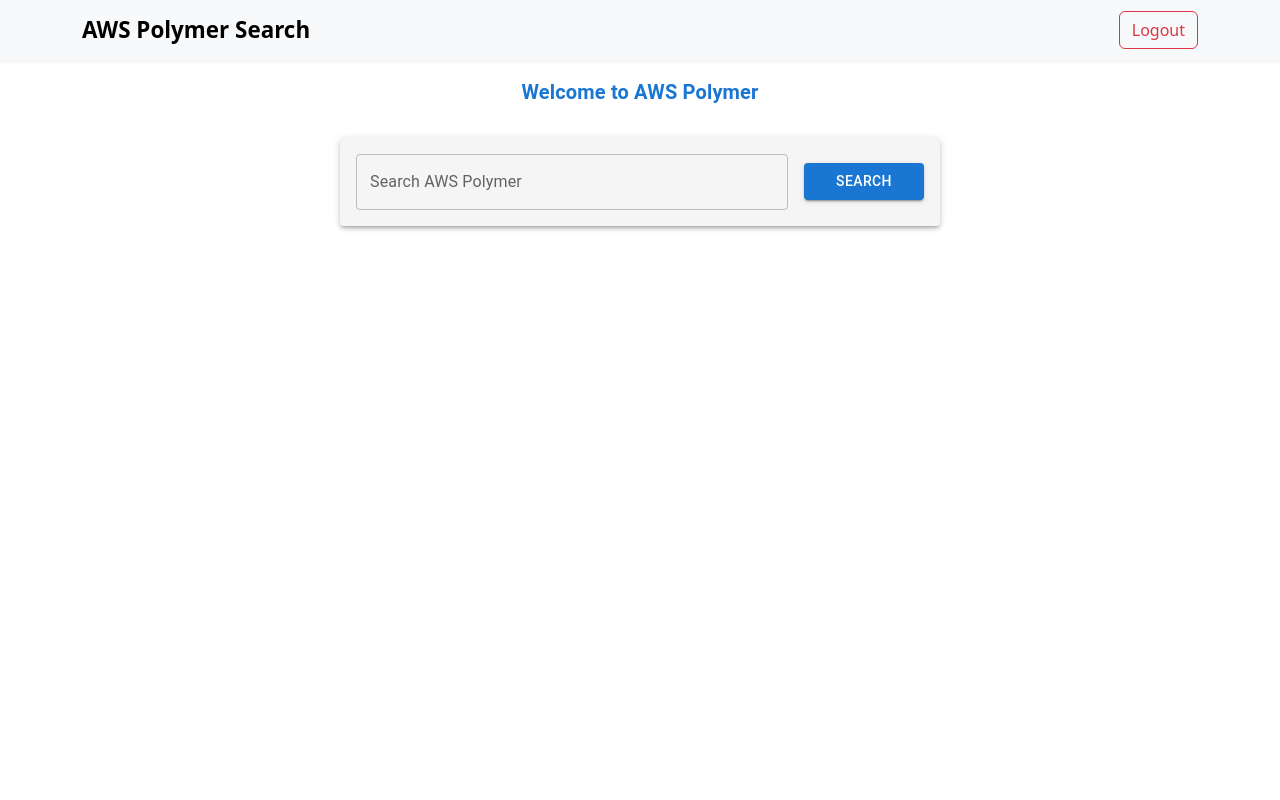
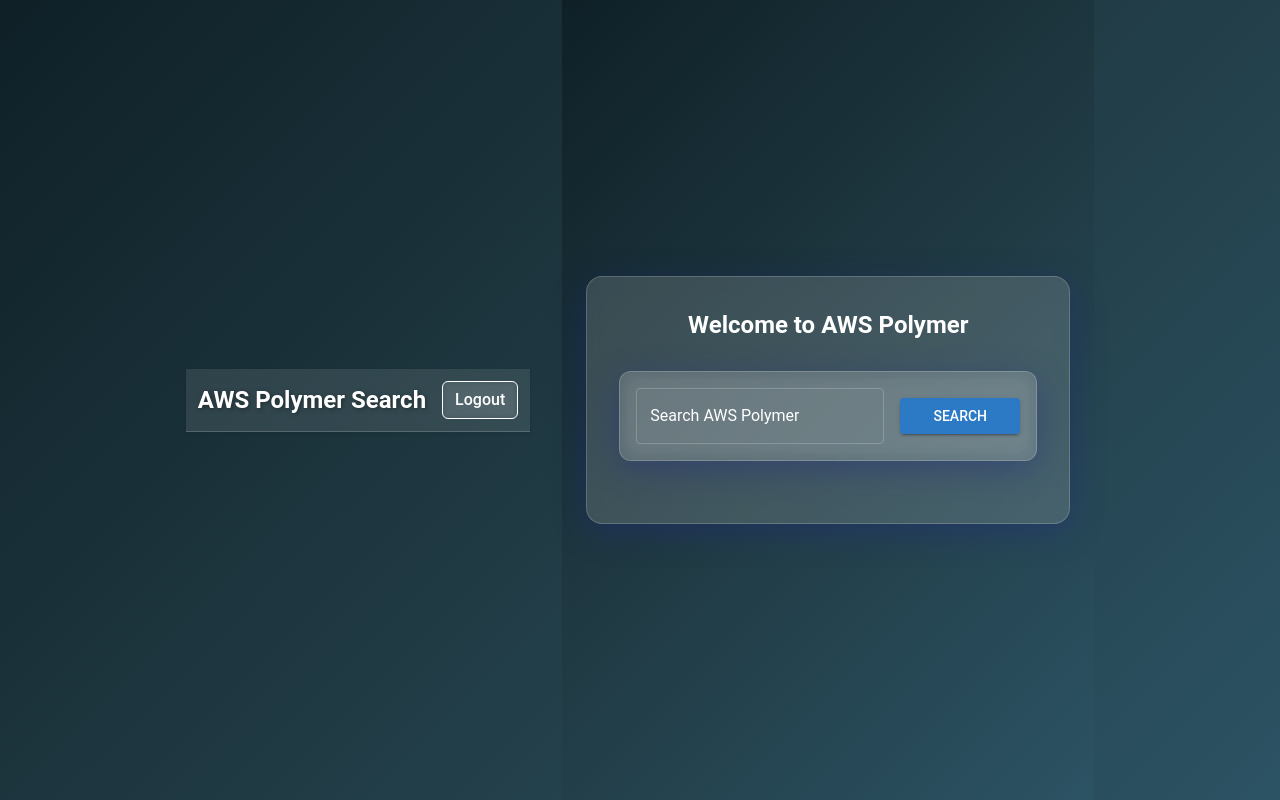
Before and after one commit to 1Vidhyasagar/aws-polymer-search-frontend, a React (Vite) app: page /dashboard in a window 1280 px wide. Built offline with nearby package versions, Linux system fonts and the light colour scheme; sample sign-in values are in the browser's storage.

Commit message:
Added css properties

```diff
--- a/src/components/DashboardCards.jsx
+++ b/src/components/DashboardCards.jsx
@@ -1,5 +1,5 @@
 import React, { useState } from "react";
-import { Typography, Box } from "@mui/material";
+import { Typography, Box, Container } from "@mui/material";
 import SearchBar from "./SearchBar";
 import SearchResults from "./SearchResults";
 import SearchChart from "./SearchChart";
@@ -39,26 +39,48 @@
   };
 
   return (
-    <Box sx={{ padding: "1rem", textAlign: "center" }}>
-      {/* Always visible heading */}
+    <Box
+      minHeight="100vh"
+      display="flex"
+      justifyContent="center"
+      alignItems="center"
+      sx={{
+        background: "linear-gradient(135deg, #0f2027, #203a43, #2c5364)",
+        backgroundSize: "cover",
+        backgroundPosition: "center",
+        py: 4,
+      }}
+    >
+      <Container maxWidth="md">
+        <Box
+          p={4}
+          sx={{
+            background: "rgba(255, 255, 255, 0.15)",
+            boxShadow: "0 8px 32px 0 rgba(31, 38, 135, 0.37)",
+            backdropFilter: "blur(8px)",
+            WebkitBackdropFilter: "blur(8px)",
+            borderRadius: "16px",
+            border: "1px solid rgba(255, 255, 255, 0.18)",
+            textAlign: "center",
+          }}
+        >
           <Typography
-        variant="h6"
+            variant="h5"
             component="h2"
-        sx={{ mb: 3, color: "#1976d2", fontWeight: "bold" }}
+            gutterBottom
+            sx={{ color: "white", fontWeight: "bold" }}
           >
             Welcome to AWS Polymer
           </Typography>
 
           <SearchBar onSearch={handleSearch} />
 
-      {/* Show message if there is any */}
           {message && (
             <Typography color="error" sx={{ mt: 2 }}>
               {message}
             </Typography>
           )}
 
-      {/* Results and Charts */}
           {searchResults.length > 0 && (
             <>
               <SearchResults results={searchResults} />
@@ -66,6 +88,8 @@
             </>
           )}
         </Box>
+      </Container>
+    </Box>
   );
 };
 
--- a/src/components/Navbar.jsx
+++ b/src/components/Navbar.jsx
@@ -16,27 +16,62 @@
   };
 
   return (
-    <Navbar bg="light" variant="light" expand="lg" className="shadow-sm">
+    <Navbar
+      expand="lg"
+      className="shadow-sm"
+      style={{
+        background: "rgba(255, 255, 255, 0.1)",
+        backdropFilter: "blur(10px)",
+        WebkitBackdropFilter: "blur(10px)",
+        boxShadow: "0 8px 32px 0 rgba(31, 38, 135, 0.37)",
+        borderBottom: "1px solid rgba(255, 255, 255, 0.18)",
+      }}
+    >
       <Container>
-        <Navbar.Brand href="/" style={{ fontWeight: "bold", fontSize: "1.4rem" }}>
+        <Navbar.Brand
+          href="/"
+          style={{
+            fontWeight: "bold",
+            fontSize: "1.5rem",
+            color: "#ffffff",
+            textShadow: "1px 1px 4px rgba(0, 0, 0, 0.4)",
+          }}
+        >
           AWS Polymer Search
         </Navbar.Brand>
-        <Navbar.Toggle aria-controls="basic-navbar-nav" />
+        <Navbar.Toggle
+          aria-controls="basic-navbar-nav"
+          style={{ border: "none" }}
+        />
         <Navbar.Collapse id="basic-navbar-nav">
-          <Nav className="ms-auto" style={{ gap: "10px", alignItems: "center" }}>
+          <Nav
+            className="ms-auto"
+            style={{ gap: "10px", alignItems: "center" }}
+          >
             {!isAuthenticated ? (
               <>
-                <Nav.Link href="/login">Login</Nav.Link>
-                <Nav.Link href="/register">Sign Up</Nav.Link>
+                <Nav.Link href="/login" style={{ color: "#fff" }}>
+                  Login
+                </Nav.Link>
+                <Nav.Link href="/register" style={{ color: "#fff" }}>
+                  Sign Up
+                </Nav.Link>
               </>
             ) : (
               <Button
-  variant="outline-danger"
-  style={{ fontWeight: '500', padding: '6px 12px' }}
-  onClick={handleLogout}
->
-  Logout
-</Button>
+                variant="outline-light"
+                style={{
+                  fontWeight: "500",
+                  padding: "6px 12px",
+                  border: "1px solid white",
+                  color: "#fff",
+                  backdropFilter: "blur(3px)",
+                  backgroundColor: "rgba(255, 255, 255, 0.05)",
+                }}
+                onClick={handleLogout}
+              >
+                Logout
+              </Button>
             )}
           </Nav>
         </Navbar.Collapse>
--- a/src/components/SearchBar.jsx
+++ b/src/components/SearchBar.jsx
@@ -25,7 +25,12 @@
         padding: 2,
         maxWidth: 600,
         margin: "30px auto",
-        backgroundColor: "#f5f5f5",
+        background: "rgba(255, 255, 255, 0.1)", // Glassmorphism Background
+        backdropFilter: "blur(10px)", // Blur effect
+        WebkitBackdropFilter: "blur(10px)", // For Safari
+        borderRadius: "12px",
+        boxShadow: "0 8px 32px 0 rgba(31, 38, 135, 0.37)",
+        border: "1px solid rgba(255, 255, 255, 0.2)", // Light border for glass effect
       }}
     >
       <Box
@@ -44,12 +49,36 @@
           onChange={(e) => setQuery(e.target.value)}
           error={error}
           helperText={error ? "Please enter a search term" : ""}
+          sx={{
+            input: {
+              color: "#fff", // White text color
+            },
+            "& .MuiInputLabel-root": {
+              color: "#fff", // White label text
+            },
+            "& .MuiOutlinedInput-root": {
+              "& fieldset": {
+                borderColor: "rgba(255, 255, 255, 0.2)", // Light border for input
+              },
+              "&:hover fieldset": {
+                borderColor: "rgba(255, 255, 255, 0.5)", // Hover effect border color
+              },
+            },
+          }}
         />
         <Button
           variant="contained"
           color="primary"
           type="submit"
-          sx={{ minWidth: "120px" }}
+          sx={{
+            minWidth: "120px",
+            backdropFilter: "blur(5px)", // Adding a blur effect to button as well
+            background: "rgba(25, 118, 210, 0.8)", // Slightly transparent button background
+            color: "#fff", // White text on button
+            "&:hover": {
+              background: "rgba(25, 118, 210, 1)", // Solid background on hover
+            },
+          }}
         >
           Search
         </Button>
--- a/src/components/SearchChart.jsx
+++ b/src/components/SearchChart.jsx
@@ -30,18 +30,41 @@
       legend: {
         position: "top",
         labels: {
-          color: "#333",
+          color: "#fff", // White legend labels for better contrast
         },
       },
     },
     scales: {
       y: {
         beginAtZero: true,
+        ticks: {
+          color: "#fff", // White ticks for better contrast
+        },
+      },
+      x: {
+        ticks: {
+          color: "#fff", // White ticks for x-axis
+        },
       },
     },
   };
 
-  return <Bar data={chartData} options={options} />;
+  return (
+    <div
+      style={{
+        background: "rgba(255, 255, 255, 0.1)", // Glassmorphism background
+        backdropFilter: "blur(10px)", // Blur effect
+        borderRadius: "12px",
+        padding: "20px",
+        boxShadow: "0 8px 32px rgba(31, 38, 135, 0.37)", // Soft shadow for the container
+        border: "1px solid rgba(255, 255, 255, 0.2)", // Light border for the chart container
+        maxWidth: "90%", // Ensuring the chart is responsive
+        margin: "0 auto",
+      }}
+    >
+      <Bar data={chartData} options={options} />
+    </div>
+  );
 };
 
 export default SearchChart;
--- a/src/components/SearchResults.jsx
+++ b/src/components/SearchResults.jsx
@@ -2,7 +2,17 @@
 
 const SearchResults = ({ results }) => {
   return (
-    <div className="container mt-4">
+    <div
+      className="container mt-4"
+      style={{
+        background: "rgba(255, 255, 255, 0.1)", // Glassmorphism background
+        backdropFilter: "blur(10px)", // Blur effect
+        borderRadius: "12px",
+        padding: "20px",
+        boxShadow: "0 8px 32px rgba(31, 38, 135, 0.37)", // Soft shadow for container
+        border: "1px solid rgba(255, 255, 255, 0.2)", // Light border for the container
+      }}
+    >
       <div className="row">
         {results.length === 0 ? (
           <div className="col-12">
@@ -10,7 +20,17 @@
           </div>
         ) : (
           results.map((item, index) => (
-            <div className="col-12 col-sm-6 col-md-4 mb-3" key={index}>
+            <div
+              className="col-12 col-sm-6 col-md-4 mb-3"
+              key={index}
+              style={{
+                background: "rgba(255, 255, 255, 0.15)", // Glass effect on cards
+                backdropFilter: "blur(8px)", // Subtle blur for card
+                borderRadius: "8px", // Rounded corners for the card
+                boxShadow: "0 4px 16px rgba(31, 38, 135, 0.25)", // Soft shadow
+                border: "1px solid rgba(255, 255, 255, 0.3)", // Light border for cards
+              }}
+            >
               <div className="card h-100">
                 <div className="card-body">
                   <h5 className="card-title">{item.title || "Untitled"}</h5>
--- a/src/components/pages/Login.jsx
+++ b/src/components/pages/Login.jsx
@@ -48,11 +48,25 @@
         justifyContent="center"
         alignItems="center"
         minHeight="100vh"
-        bgcolor="#f5f5f5"
+        sx={{
+          background: "linear-gradient(135deg, #0f2027, #203a43, #2c5364)",
+          backgroundSize: "cover",
+          backgroundPosition: "center",
+        }}
       >
         <Container maxWidth="xs">
-          <Box p={4} boxShadow={3} borderRadius={2} bgcolor="white">
-            <Typography variant="h5" align="center" gutterBottom>
+          <Box
+            p={4}
+            sx={{
+              background: "rgba(255, 255, 255, 0.15)",
+              boxShadow: "0 8px 32px 0 rgba(31, 38, 135, 0.37)",
+              backdropFilter: "blur(8px)",
+              WebkitBackdropFilter: "blur(8px)",
+              borderRadius: "16px",
+              border: "1px solid rgba(255, 255, 255, 0.18)",
+            }}
+          >
+            <Typography variant="h5" align="center" gutterBottom color="white">
               Login
             </Typography>
             <form onSubmit={handleSubmit}>
@@ -64,6 +78,7 @@
                 value={form.username}
                 onChange={handleChange}
                 required
+                variant="filled"
               />
               <TextField
                 fullWidth
@@ -74,6 +89,7 @@
                 value={form.password}
                 onChange={handleChange}
                 required
+                variant="filled"
               />
               {message && (
                 <Box mt={2}>
--- a/src/components/pages/Register.jsx
+++ b/src/components/pages/Register.jsx
@@ -25,7 +25,6 @@
         "https://aws-polymer-search-backend-1.onrender.com/api/auth/register",
         form
       );
-
       setMessage(res.data.message);
     } catch (err) {
       setMessage(err.response?.data?.message || "Registration failed");
@@ -40,11 +39,25 @@
         justifyContent="center"
         alignItems="center"
         minHeight="100vh"
-        bgcolor="#f5f5f5"
+        sx={{
+          background: "linear-gradient(135deg, #0f2027, #203a43, #2c5364)",
+          backgroundSize: "cover",
+          backgroundPosition: "center",
+        }}
       >
         <Container maxWidth="xs">
-          <Box p={4} boxShadow={3} borderRadius={2} bgcolor="white">
-            <Typography variant="h5" align="center" gutterBottom>
+          <Box
+            p={4}
+            sx={{
+              background: "rgba(255, 255, 255, 0.15)",
+              boxShadow: "0 8px 32px 0 rgba(31, 38, 135, 0.37)",
+              backdropFilter: "blur(8px)",
+              WebkitBackdropFilter: "blur(8px)",
+              borderRadius: "16px",
+              border: "1px solid rgba(255, 255, 255, 0.18)",
+            }}
+          >
+            <Typography variant="h5" align="center" gutterBottom color="white">
               Register
             </Typography>
             <form onSubmit={handleSubmit}>
@@ -56,6 +69,7 @@
                 value={form.username}
                 onChange={handleChange}
                 required
+                variant="filled"
               />
               <TextField
                 fullWidth
@@ -66,6 +80,7 @@
                 value={form.password}
                 onChange={handleChange}
                 required
+                variant="filled"
               />
               {message && (
                 <Box mt={2}>
--- a/src/index.css
+++ b/src/index.css
@@ -11,12 +11,23 @@
 }
 
 body {
-  background-color: #f5f5f5;
+  margin: 0;
+  padding: 0;
+  height: 100%;
+  background: linear-gradient(135deg, #0f2027, #203a43, #2c5364);
+  background-size: cover;
+  background-attachment: fixed;
+  background-repeat: no-repeat;
+  background-position: center;
+  font-family: 'Arial', sans-serif;
 }
+
+
 
 #root {
   height: 100%;
   display: flex;
+  gap: 2rem;
   justify-content: center;
   align-items: center;
   margin: 0;
--- a/src/main.jsx
+++ b/src/main.jsx
@@ -3,15 +3,22 @@
 import App from "./App";
 import { BrowserRouter } from "react-router-dom";
 import { AuthProvider } from "./context/AuthContext";
+import { ThemeProvider } from "@mui/material/styles"; // <-- ADD THIS
+import CssBaseline from "@mui/material/CssBaseline"; // <-- OPTIONAL, RESETS STYLING
+import theme from "./theme"; // <-- Your custom theme file
 import "bootstrap/dist/css/bootstrap.min.css";
+import './index.css'; // or './App.css'
 
 
 ReactDOM.createRoot(document.getElementById("root")).render(
   <React.StrictMode>
     <BrowserRouter>
       <AuthProvider>
+        <ThemeProvider theme={theme}>
+          <CssBaseline />
           <App />
-              </AuthProvider>
+        </ThemeProvider>
+      </AuthProvider>
     </BrowserRouter>
   </React.StrictMode>
 );
```
Also changed, not shown: src/components/LogoutButton.jsx (+25 -4 lines), src/components/StatsChart.jsx (+13 -2 lines), src/theme.js (+6 -5 lines). Lines whose indentation alone changed are shown as unchanged.
